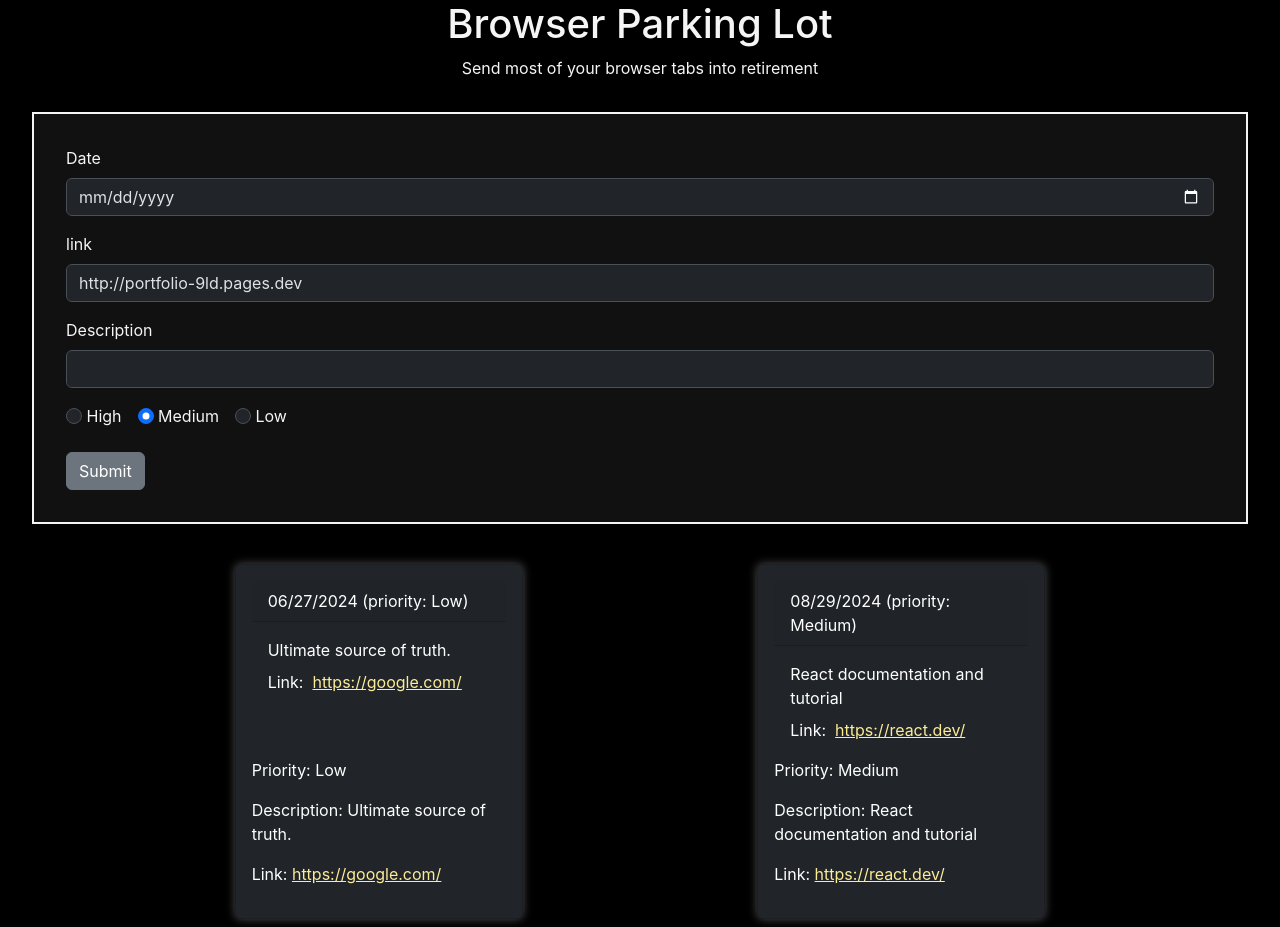
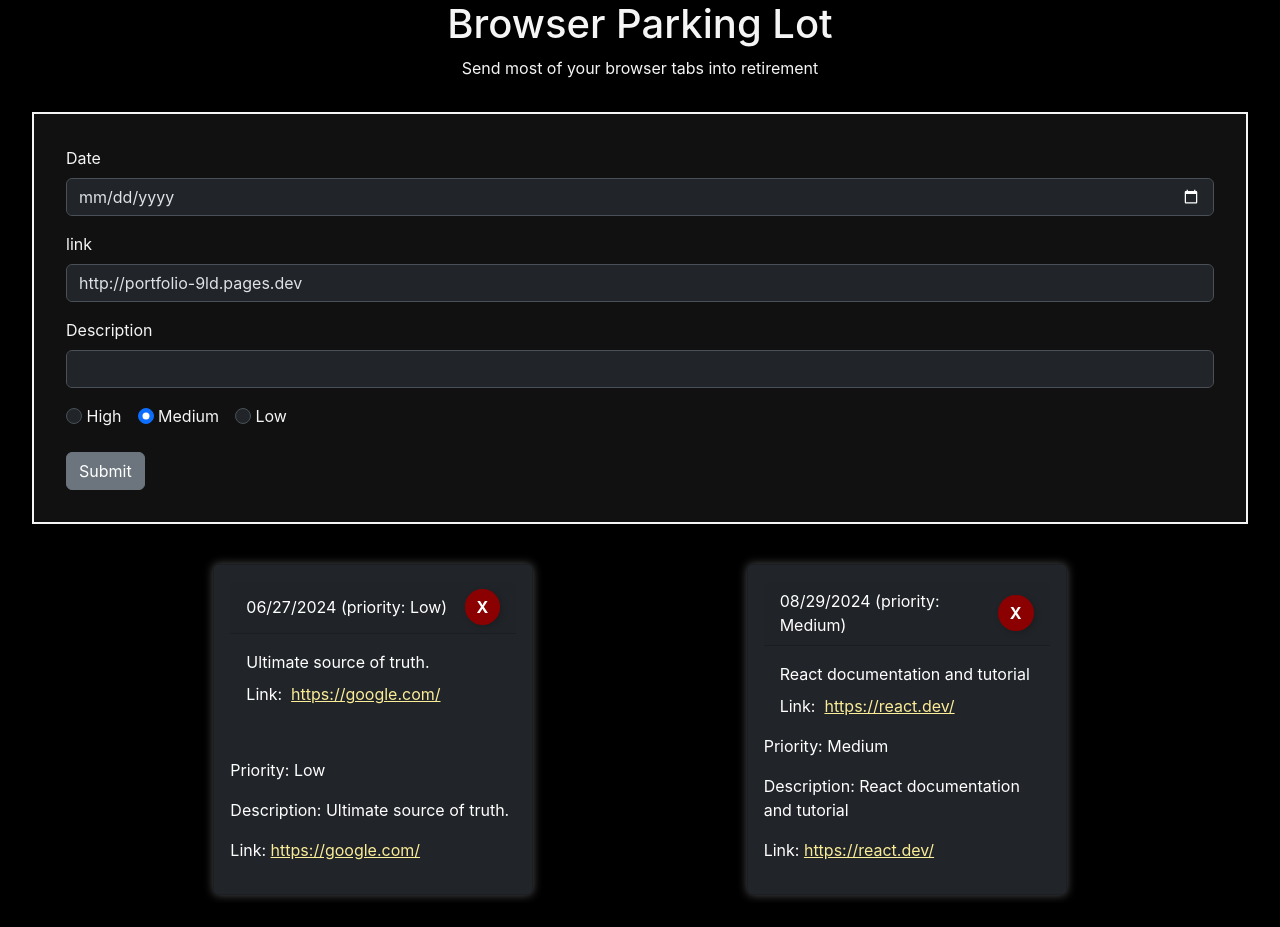
Before and after one commit to Mckreames/Browser-Parking-Lot, a React (Create React App) app: page / in a window 1280 px wide. After the commit the page ends 903 px from the top, so only its background shows below. Built offline with nearby package versions, Linux system fonts and the light colour scheme.

Commit message:
delete feature

```diff
--- a/src/App.js
+++ b/src/App.js
@@ -37,6 +37,10 @@
     ]);
   }
 
+  function deleteItem(id) {
+    setParkingLotItems((oldItems) => oldItems.filter((item) => item.id !== id));
+  }
+
   return (
     <div className="App">
       <header className="App-header">
@@ -45,7 +49,10 @@
       </header>
       <main>
         <ParkingLotForm addItem={addItem} />
-        <ParkingLotList parkingLotItems={parkingLotItems} />
+        <ParkingLotList
+          parkingLotItems={parkingLotItems}
+          deleteItem={deleteItem}
+        />
       </main>
     </div>
   );
--- a/src/Components/ParkingLotList/ParkingLotItem.jsx
+++ b/src/Components/ParkingLotList/ParkingLotItem.jsx
@@ -1,7 +1,12 @@
 import React from 'react';
-import { Card, CardHeader, CardBody, CardTitle, CardText } from 'reactstrap';
+import { Card, CardHeader, CardBody, CardTitle, CardText, Button } from 'reactstrap';
 
-export default function ParkingLotItem({id, link, description, date, priority}) {
+export default function ParkingLotItem({id, link, description, date, priority, deleteItem}) {
+
+    function handleDelete(e) {
+        e.preventDefault();
+        deleteItem(id);
+    }
 
   return (
     <Card
@@ -11,6 +16,9 @@
     >
         <CardHeader>
             { date } (priority: {priority})
+            <Button color="danger" className="delete-button" onClick={handleDelete}>
+                <strong>X</strong>
+            </Button>
         </CardHeader>
         <CardBody>
             <CardTitle>
--- a/src/Components/ParkingLotList/ParkingLotList.css
+++ b/src/Components/ParkingLotList/ParkingLotList.css
@@ -5,7 +5,7 @@
 }
 
 .parking-lot-item-container {
-    width: 18rem;
+    width: 20rem;
     box-shadow: 0px 0px 10px rgba(155, 155, 155, 0.5);
     text-align: left;
     padding: 1rem;
@@ -19,3 +19,16 @@
 .parking-lot-item-anchor:visited {
     color: rgb(125, 224, 152);
 }
+
+.card-header {
+    display: flex;
+    justify-content: space-between;
+    align-items: center;
+}
+
+.delete-button {
+    background-color: darkred;
+    border: none;
+    box-shadow: 2px 2px 6px rgba(0, 0, 0, 0.2);
+    border-radius: 50%;
+}
--- a/src/Components/ParkingLotList/ParkingLotList.jsx
+++ b/src/Components/ParkingLotList/ParkingLotList.jsx
@@ -2,9 +2,9 @@
 import ParkingLotItem from './ParkingLotItem';
 import './ParkingLotList.css';
 
-export default function ParkingLotList({ parkingLotItems }) {
+export default function ParkingLotList({ parkingLotItems, deleteItem }) {
   const ListItems = parkingLotItems.map(item =>
-    <ParkingLotItem key={item.id} { ...item } />
+    <ParkingLotItem key={item.id} deleteItem={deleteItem} { ...item } />
   );
 
   return (
```
